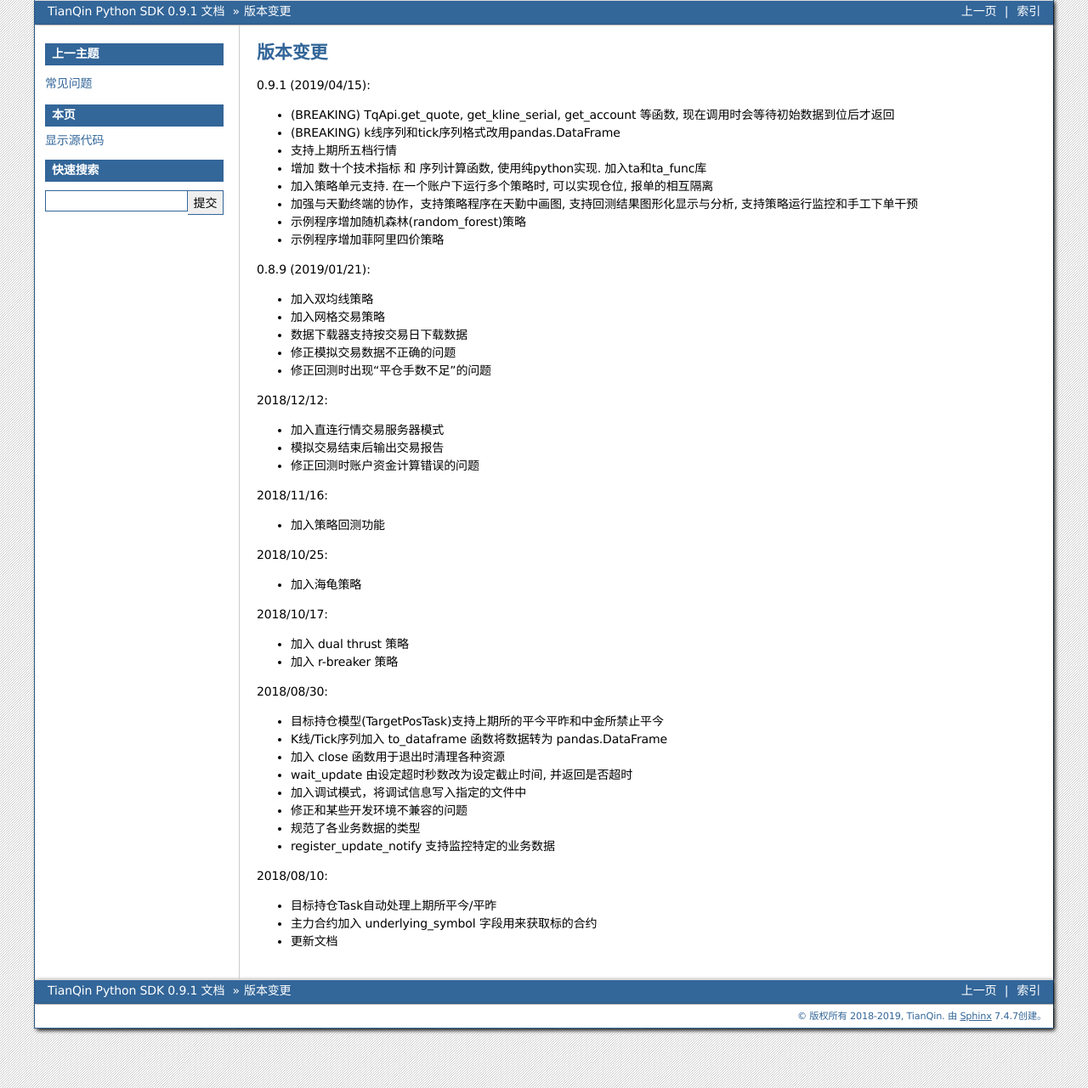
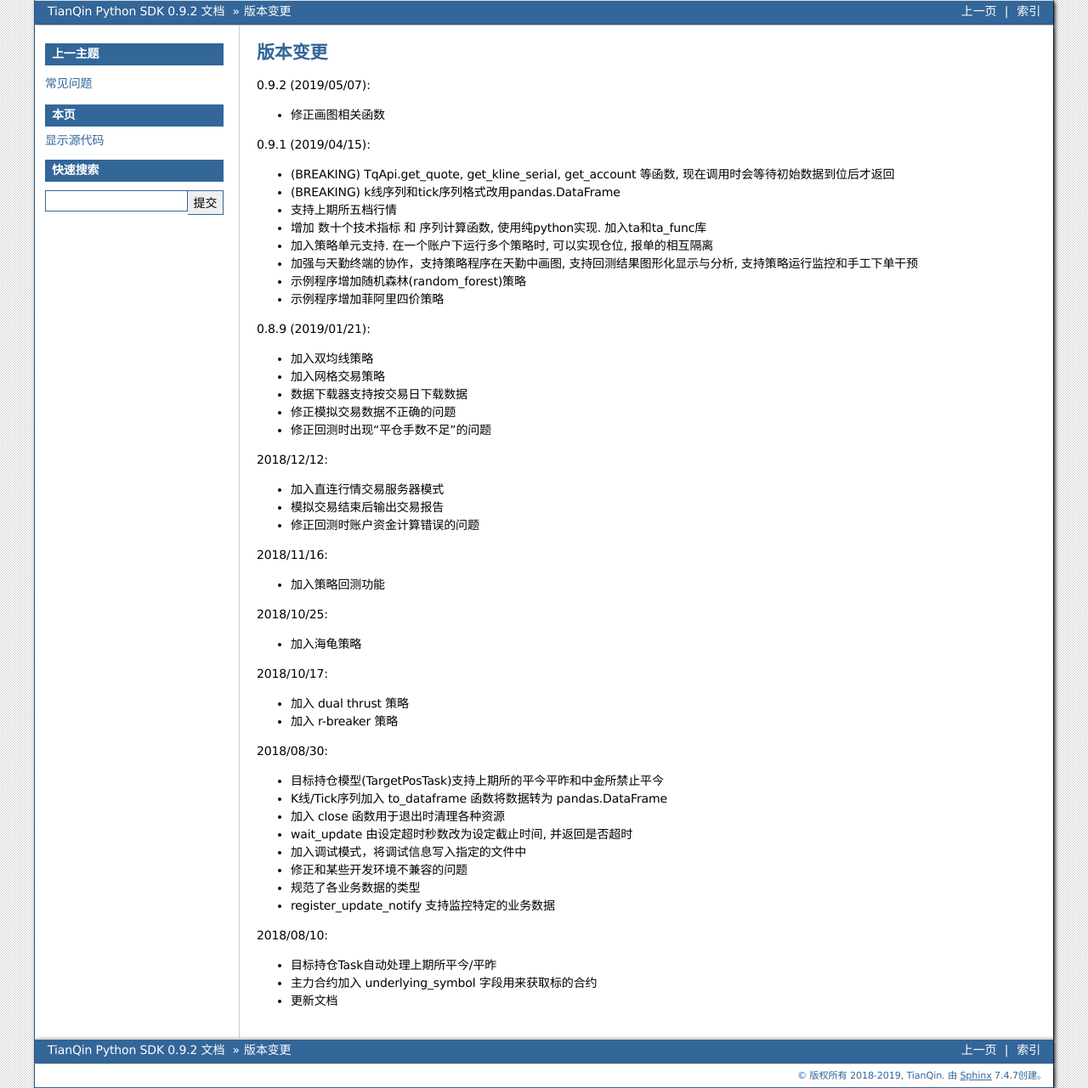
Before and after one commit to shinnytech/tqsdk-python, a Sphinx documentation site: the page built from doc/version.rst, in a window 1280 px wide. Shown: the whole page at 85% size. Built offline with Sphinx 7.4.7, drawn with Linux system fonts in a browser that asks for light colours; pages that are not in the unit, such as notebooks, are missing from menus; comment, search, counter and statistics services are not loaded.

Commit message:
bump version

```diff
--- a/doc/conf.py
+++ b/doc/conf.py
@@ -47,9 +47,9 @@
 # built documents.
 #
 # The short X.Y version.
-version = u'0.9.1'
+version = u'0.9.2'
 # The full version, including alpha/beta/rc tags.
-release = u'0.9.1'
+release = u'0.9.2'
 
 # The language for content autogenerated by Sphinx. Refer to documentation
 # for a list of supported languages.
--- a/doc/version.rst
+++ b/doc/version.rst
@@ -2,6 +2,10 @@
 
 版本变更
 =============================
+0.9.2 (2019/05/07):
+
+* 修正画图相关函数
+
 0.9.1 (2019/04/15):
 
 * (BREAKING) TqApi.get_quote, get_kline_serial, get_account 等函数, 现在调用时会等待初始数据到位后才返回
--- a/setup.py
+++ b/setup.py
@@ -8,7 +8,7 @@
 
 setuptools.setup(
     name='tqsdk',
-    version="0.9.1",
+    version="0.9.2",
     description='TianQin SDK',
     author='TianQin',
     author_email='tianqincn@gmail.com',
--- a/tqsdk/__version__.py
+++ b/tqsdk/__version__.py
@@ -1 +1 @@
-__version__ = '0.9.1'
+__version__ = '0.9.2'
```
